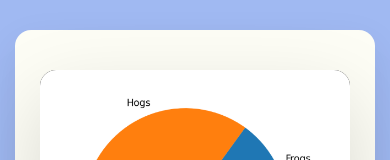
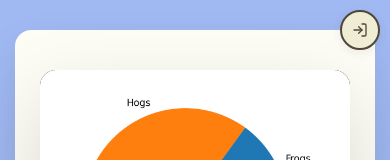
Before and after one commit to HasanovTimur9/review-analysis, a React (Vite) app in the folder frontend/frontend-review-analysis/: page / in a window 390 px wide. Shown: the top 160 px of the page. Built offline with nearby package versions, Linux system fonts and the light colour scheme.

Commit message:
Дополнительная кнопка входа

```diff
--- a/frontend/frontend-review-analysis/src/pages/HomePage.jsx
+++ b/frontend/frontend-review-analysis/src/pages/HomePage.jsx
@@ -5,6 +5,15 @@ import img1 from "../images/columnar_diagram.png";
 import img2 from "../images/pie_chart.png";
 
 const carouselImages = [img1, img2];
+
+// Иконка входа (логина)
+const LoginIcon = () => (
+    <svg width="24" height="24" viewBox="0 0 24 24" fill="none">
+        <path d="M15 3h4a2 2 0 0 1 2 2v14a2 2 0 0 1-2 2h-4" stroke="#50463C" strokeWidth="2" strokeLinecap="round"/>
+        <path d="M10 17l5-5-5-5" stroke="#50463C" strokeWidth="2" strokeLinecap="round"/>
+        <path d="M15 12H3" stroke="#50463C" strokeWidth="2" strokeLinecap="round"/>
+    </svg>
+);
 
 const HomePage = () => {
     const [currentIndex, setCurrentIndex] = useState(0);
@@ -26,6 +35,14 @@ const HomePage = () => {
 
     return (
         <div className="page-container">
+            {/* Кнопка входа в правом верхнем углу */}
+            <button
+                className="login-corner-button"
+                onClick={scrollToLogin}
+                title="Войти в систему"
+            >
+                <LoginIcon />
+            </button>
             <div className="content-box">
                 <div className="hero-grid">
                     <div className="hero-content">
--- a/frontend/frontend-review-analysis/src/styles/HomePage.css
+++ b/frontend/frontend-review-analysis/src/styles/HomePage.css
@@ -441,3 +441,69 @@
         transform: none;
     }
 }
+
+/* Кнопка входа в правом верхнем углу */
+.login-corner-button {
+    position: fixed;
+    top: 20px;
+    right: 20px;
+    display: flex;
+    align-items: center;
+    gap: 8px;
+    padding: 10px 16px;
+    background: var(--color-beige);
+    border: 2px solid var(--color-brown);
+    border-radius: 8px;
+    color: var(--color-brown);
+    font-weight: 600;
+    cursor: pointer;
+    transition: all 0.3s ease;
+    z-index: 1000;
+    box-shadow: 0 2px 10px rgba(80, 70, 60, 0.1);
+}
+
+.login-corner-button:hover {
+    background: var(--color-brown);
+    color: var(--color-beige);
+    transform: translateY(-2px);
+    box-shadow: 0 4px 15px rgba(80, 70, 60, 0.2);
+}
+
+.login-corner-button:hover svg path {
+    stroke: var(--color-beige);
+}
+
+.login-corner-button svg {
+    transition: all 0.3s ease;
+}
+
+.login-corner-button:hover svg {
+    stroke: var(--color-white);
+}
+
+/* Адаптивность для кнопки входа */
+@media (max-width: 767px) {
+    .login-corner-button {
+        top: 15px;
+        right: 15px;
+        padding: 8px 12px;
+        font-size: 0.9rem;
+    }
+
+    .login-corner-button {
+        padding: 10px;
+        border-radius: 50%;
+        width: 44px;
+        height: 44px;
+        justify-content: center;
+    }
+}
+
+@media (max-width: 480px) {
+    .login-corner-button {
+        top: 10px;
+        right: 10px;
+        width: 40px;
+        height: 40px;
+    }
+}
```
